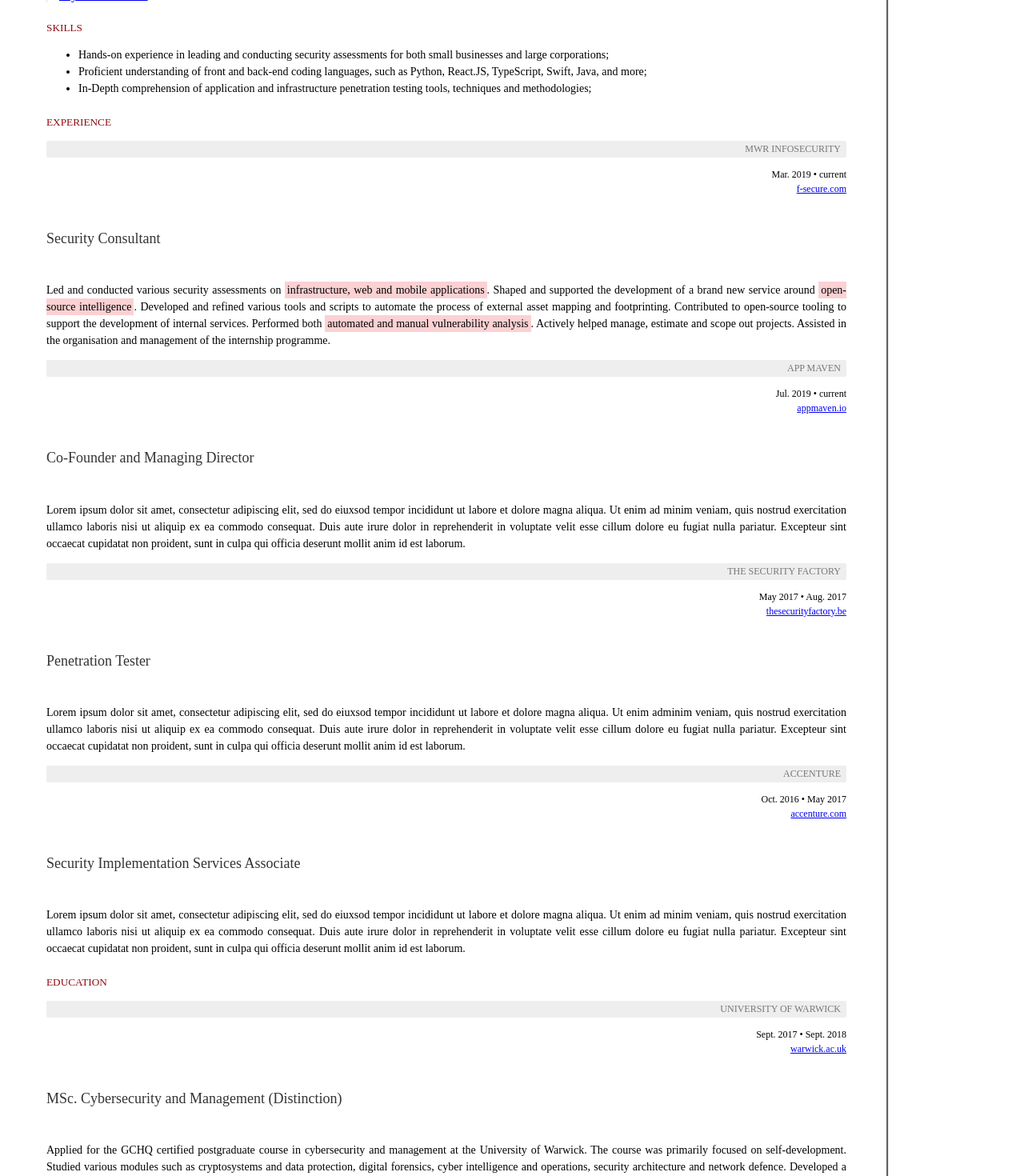
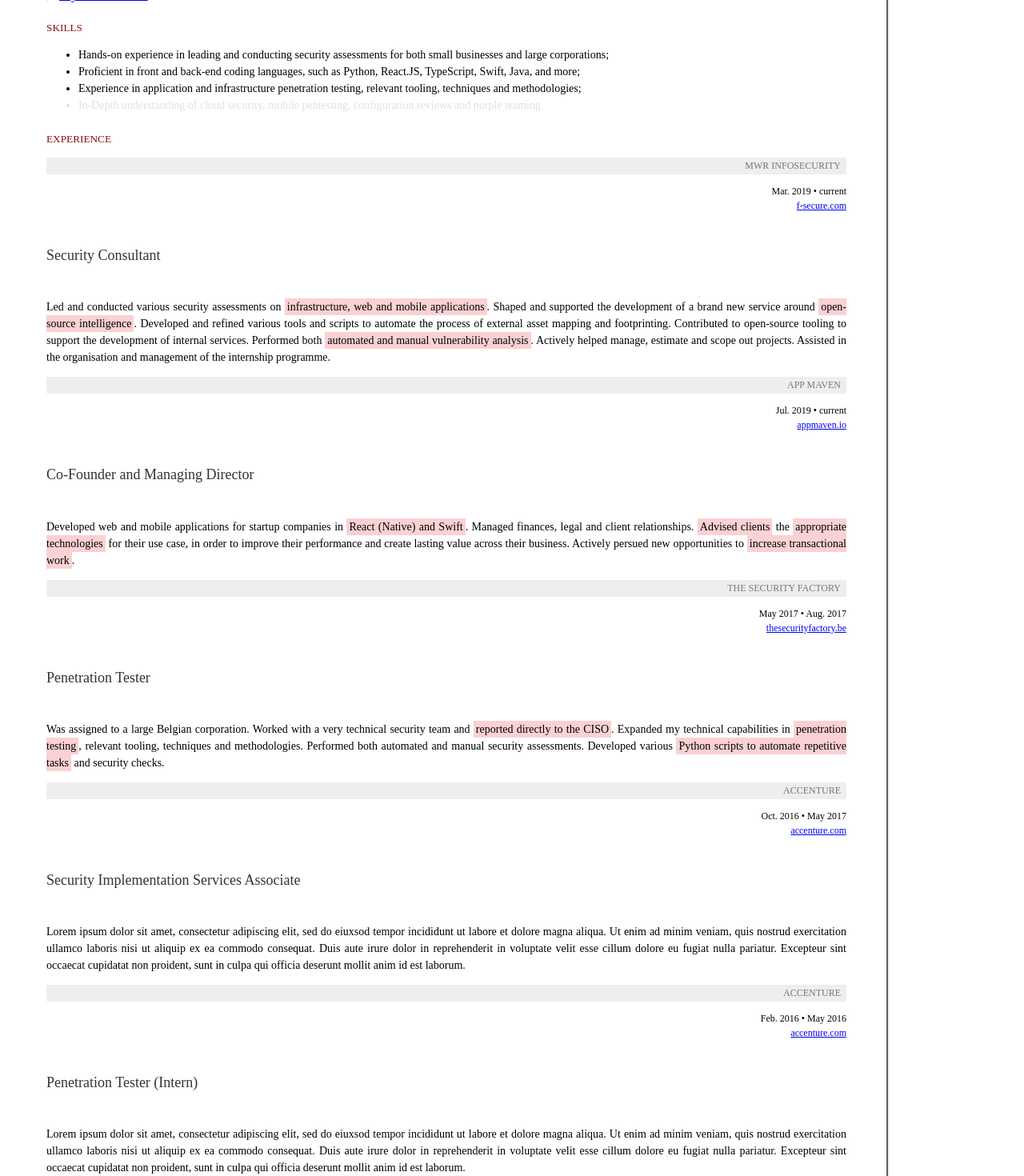
Before and after one commit to shahnami/shahnami.github.io, a Next.js app: page / in a window 1280 px wide. Shown: the part 480-1950 px from the top of the page at 80% size. Built offline with nearby package versions, Linux system fonts and the light colour scheme.

Commit message:
More text

```diff
--- a/components/MyCV.tsx
+++ b/components/MyCV.tsx
@@ -205,18 +205,19 @@ const MyCV: React.FC<{}> = () => {
 									small businesses and large corporations;
 								</li>
 								<li>
-									Proficient understanding of front and
-									back-end coding languages, such as Python,
-									React.JS, TypeScript, Swift, Java, and more;
+									Proficient in front and back-end coding
+									languages, such as Python, React.JS,
+									TypeScript, Swift, Java, and more;
 								</li>
 								<li>
-									In-Depth comprehension of application and
-									infrastructure penetration testing tools,
+									Experience in application and infrastructure
+									penetration testing, relevant tooling,
 									techniques and methodologies;
 								</li>
-								<li style={{ display: 'none' }}>
-									Experience in cloud security, configuration
-									reviews and purple teaming.
+								<li style={{ color: '#E1E1E1' }}>
+									In-Depth understanding of cloud security,
+									mobile pentesting, configuration reviews and
+									purple teaming.
 								</li>
 							</SList>
 						</SRow>
@@ -292,17 +293,25 @@ const MyCV: React.FC<{}> = () => {
 									Co-Founder and Managing Director
 								</SDetailTitle>
 								<SParagraph>
-									Lorem ipsum dolor sit amet, consectetur
-									adipiscing elit, sed do eiuxsod tempor
-									incididunt ut labore et dolore magna aliqua.
-									Ut enim ad minim veniam, quis nostrud
-									exercitation ullamco laboris nisi ut aliquip
-									ex ea commodo consequat. Duis aute irure
-									dolor in reprehenderit in voluptate velit
-									esse cillum dolore eu fugiat nulla pariatur.
-									Excepteur sint occaecat cupidatat non
-									proident, sunt in culpa qui officia deserunt
-									mollit anim id est laborum.
+									Developed web and mobile applications for
+									startup companies in{' '}
+									<SHighlight>
+										React (Native) and Swift
+									</SHighlight>
+									. Managed finances, legal and client
+									relationships.{' '}
+									<SHighlight>Advised clients</SHighlight> the{' '}
+									<SHighlight>
+										appropriate technologies
+									</SHighlight>{' '}
+									for their use case, in order to improve
+									their performance and create lasting value
+									across their business. Actively persued new
+									opportunities to{' '}
+									<SHighlight>
+										increase transactional work
+									</SHighlight>
+									.
 								</SParagraph>
 							</SCol>
 						</SRow>
@@ -325,17 +334,23 @@ const MyCV: React.FC<{}> = () => {
 							<SCol>
 								<SDetailTitle>Penetration Tester</SDetailTitle>
 								<SParagraph>
-									Lorem ipsum dolor sit amet, consectetur
-									adipiscing elit, sed do eiuxsod tempor
-									incididunt ut labore et dolore magna aliqua.
-									Ut enim adminim veniam, quis nostrud
-									exercitation ullamco laboris nisi ut aliquip
-									ex ea commodo consequat. Duis aute irure
-									dolor in reprehenderit in voluptate velit
-									esse cillum dolore eu fugiat nulla pariatur.
-									Excepteur sint occaecat cupidatat non
-									proident, sunt in culpa qui officia deserunt
-									mollit anim id est laborum.
+									Was assigned to a large Belgian corporation.
+									Worked with a very technical security team
+									and{' '}
+									<SHighlight>
+										reported directly to the CISO
+									</SHighlight>
+									. Expanded my technical capabilities in{' '}
+									<SHighlight>penetration testing</SHighlight>
+									, relevant tooling, techniques and
+									methodologies. Performed both automated and
+									manual security assessments. Developed
+									various{' '}
+									<SHighlight>
+										Python scripts to automate repetitive
+										tasks
+									</SHighlight>{' '}
+									and security checks.
 								</SParagraph>
 							</SCol>
 						</SRow>
@@ -356,6 +371,39 @@ const MyCV: React.FC<{}> = () => {
 							<SCol>
 								<SDetailTitle>
 									Security Implementation Services Associate
+								</SDetailTitle>
+								<SParagraph>
+									Lorem ipsum dolor sit amet, consectetur
+									adipiscing elit, sed do eiuxsod tempor
+									incididunt ut labore et dolore magna aliqua.
+									Ut enim ad minim veniam, quis nostrud
+									exercitation ullamco laboris nisi ut aliquip
+									ex ea commodo consequat. Duis aute irure
+									dolor in reprehenderit in voluptate velit
+									esse cillum dolore eu fugiat nulla pariatur.
+									Excepteur sint occaecat cupidatat non
+									proident, sunt in culpa qui officia deserunt
+									mollit anim id est laborum.
+								</SParagraph>
+							</SCol>
+						</SRow>
+						<SRow>
+							<SCol xs={12} md={3}>
+								<SDetailLabel>Accenture</SDetailLabel>
+								<SMetaLabel>
+									Feb. 2016 • May 2016
+									<br />
+									<a
+										target={'_blank'}
+										href={'https://accenture.com'}
+									>
+										accenture.com
+									</a>
+								</SMetaLabel>
+							</SCol>
+							<SCol>
+								<SDetailTitle>
+									Penetration Tester (Intern)
 								</SDetailTitle>
 								<SParagraph>
 									Lorem ipsum dolor sit amet, consectetur
@@ -472,7 +520,7 @@ const MyCV: React.FC<{}> = () => {
 								<li>
 									CREST Practitioner Security Analyst (CPSA)
 								</li>
-								<li>Penetration Testing with Kali</li>
+								<li>Penetration Testing with Kali (PWK)</li>
 								<li>
 									CyberArk Privileged Account Security
 									Fundamentals
```
